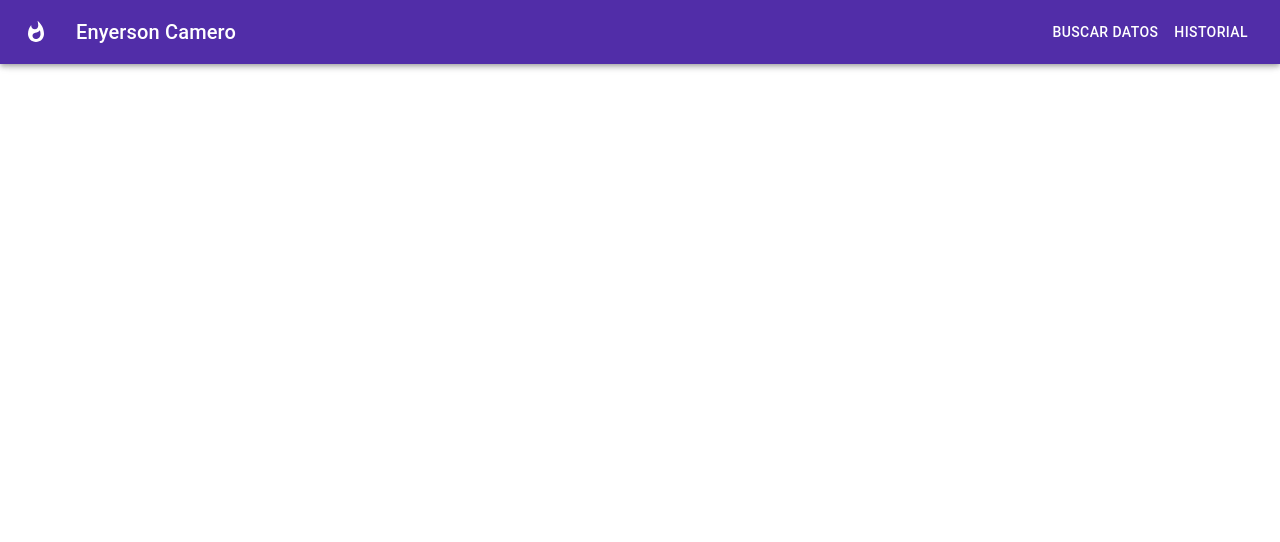
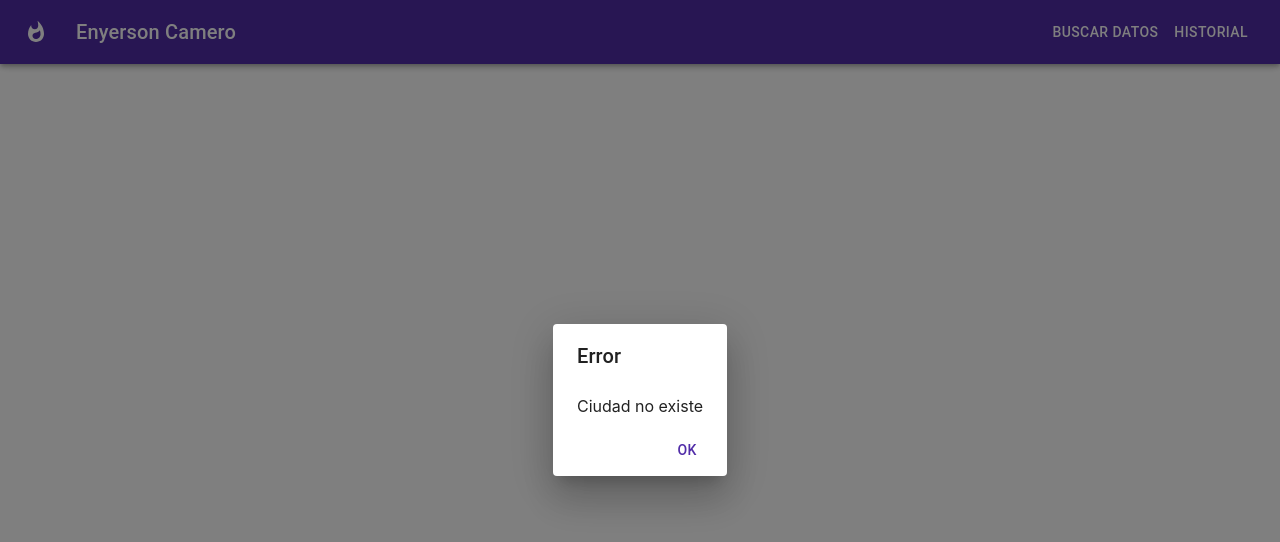
Before and after one commit to edcamero/pruebaNews, a React (Create React App) app in the folder app_frontend/: page /city/1 in a window 1280 px wide. Shown: the top 542 px of the page. Built offline with nearby package versions, Linux system fonts and the light colour scheme; no server answers.

Commit message:
complete 98%

```diff
--- a/app_frontend/src/Components/City/LoadCity.component.tsx
+++ b/app_frontend/src/Components/City/LoadCity.component.tsx
@@ -1,19 +1,26 @@
 import React from 'react'
 import ICity from '../../Resources/ICity'
 interface ILoadCityProps {
-  setCity: (value: ICity) => void
+  setCity: (value: ICity | null) => void
   name: string
   isLoading: boolean
+  setIsProcessed: (value: boolean) => void
 }
 
 const LoadCity: React.FC<ILoadCityProps> = (props) => {
   React.useEffect(() => {
     if (props.isLoading && props.name !== '') {
       fetch(process.env.REACT_APP_API_URL + 'city?name=' + props.name || '')
-        .then((res) => res.json())
+        .then((res) => {
+          if (!res.ok) throw Error('' + res.status)
+          return res.json()
+        })
         .then((result) => {
           props.setCity(result)
+          props.setIsProcessed(true)
         })
+        .catch(() => props.setCity(null))
+        .then(() => props.setIsProcessed(true))
     }
     //eslint-disable-next-line react-hooks/exhaustive-deps
   }, [props.isLoading, props.name])
--- a/app_frontend/src/Components/City/ViewCity.component.tsx
+++ b/app_frontend/src/Components/City/ViewCity.component.tsx
@@ -3,11 +3,17 @@ import ICity from '../../Resources/ICity'
 import InfoCity from './InfoCity.component'
 import LoadCity from './LoadCity.component'
 import { useParams } from 'react-router-dom'
+import Message from '../Message/Message.component'
+import { useHistory } from 'react-router-dom'
 
 const ViewCity: React.FC = () => {
   const [city, setCity] = React.useState<ICity | null>(null)
   const [cityName, setCityName] = React.useState<string>('')
   const [isLoading, setIsLoading] = React.useState<boolean>(false)
+  const [isProcessed, setIsProcessed] = React.useState<boolean>(false)
+  const [open, setOpen] = React.useState<boolean>(false)
+  const [error, setError] = React.useState<boolean>(false)
+  const history = useHistory()
   const params = useParams()
 
   React.useEffect(() => {
@@ -16,10 +22,28 @@ const ViewCity: React.FC = () => {
       setIsLoading(true)
     }
   }, [isLoading, params, setCityName, setIsLoading])
+
+  React.useEffect(() => {
+    if (!open && isProcessed && city === null) {
+      setError(true)
+      setOpen(true)
+    }
+  }, [isProcessed, city, open, setError])
+  React.useEffect(() => {
+    if (!open && error) {
+      history.goBack()
+    }
+  }, [open, error, history])
   return (
     <React.Fragment>
-      <LoadCity setCity={setCity} name={cityName} isLoading={isLoading}></LoadCity>
+      <LoadCity
+        setCity={setCity}
+        name={cityName}
+        isLoading={isLoading}
+        setIsProcessed={setIsProcessed}
+      ></LoadCity>
       {city !== null && <InfoCity city={city}></InfoCity>}
+      <Message open={open} setOpen={setOpen} title={'Error'} message={'Ciudad no existe'}></Message>
     </React.Fragment>
   )
 }
--- /dev/null
+++ b/app_frontend/src/Components/Message/Message.component.tsx
@@ -0,0 +1,33 @@
+import React from 'react'
+import Dialog from '@material-ui/core/Dialog'
+import DialogContent from '@material-ui/core/DialogContent'
+import Button from '@material-ui/core/Button'
+import DialogActions from '@material-ui/core/DialogActions'
+import DialogTitle from '@material-ui/core/DialogTitle'
+interface IMessage {
+  setOpen: (value: boolean) => void
+  open: boolean
+  title: string
+  message: string
+}
+const Message: React.FC<IMessage> = (props) => {
+  return (
+    <React.Fragment>
+      <Dialog
+        open={props.open}
+        onClose={() => props.setOpen(false)}
+        aria-labelledby="alert-dialog-title"
+        aria-describedby="alert-dialog-description"
+      >
+        <DialogTitle id="alert-dialog-title">{props.title}</DialogTitle>
+        <DialogContent>{props.message}</DialogContent>
+        <DialogActions>
+          <Button onClick={() => props.setOpen(false)} color="primary">
+            Ok
+          </Button>
+        </DialogActions>
+      </Dialog>
+    </React.Fragment>
+  )
+}
+export default Message
```
Also changed, not shown: 1 other file (tests, documents, lock files or other folders).
